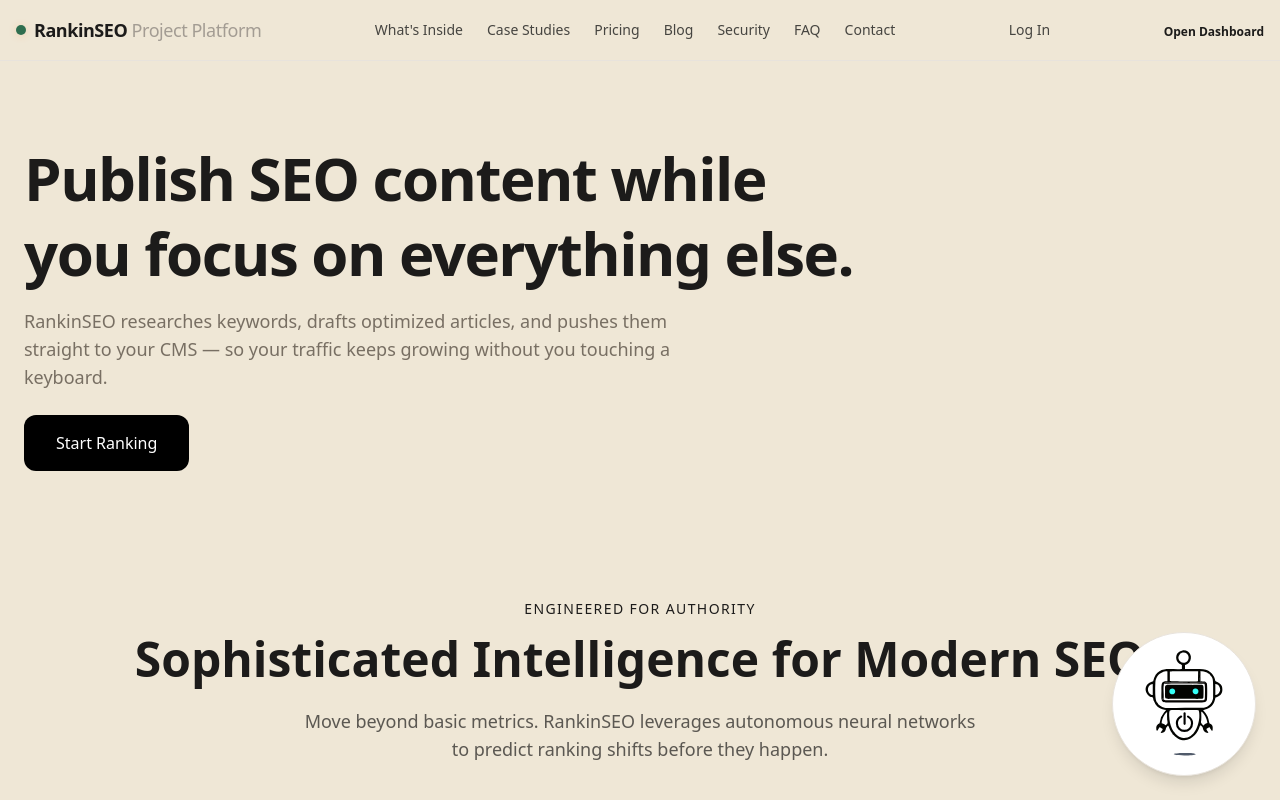
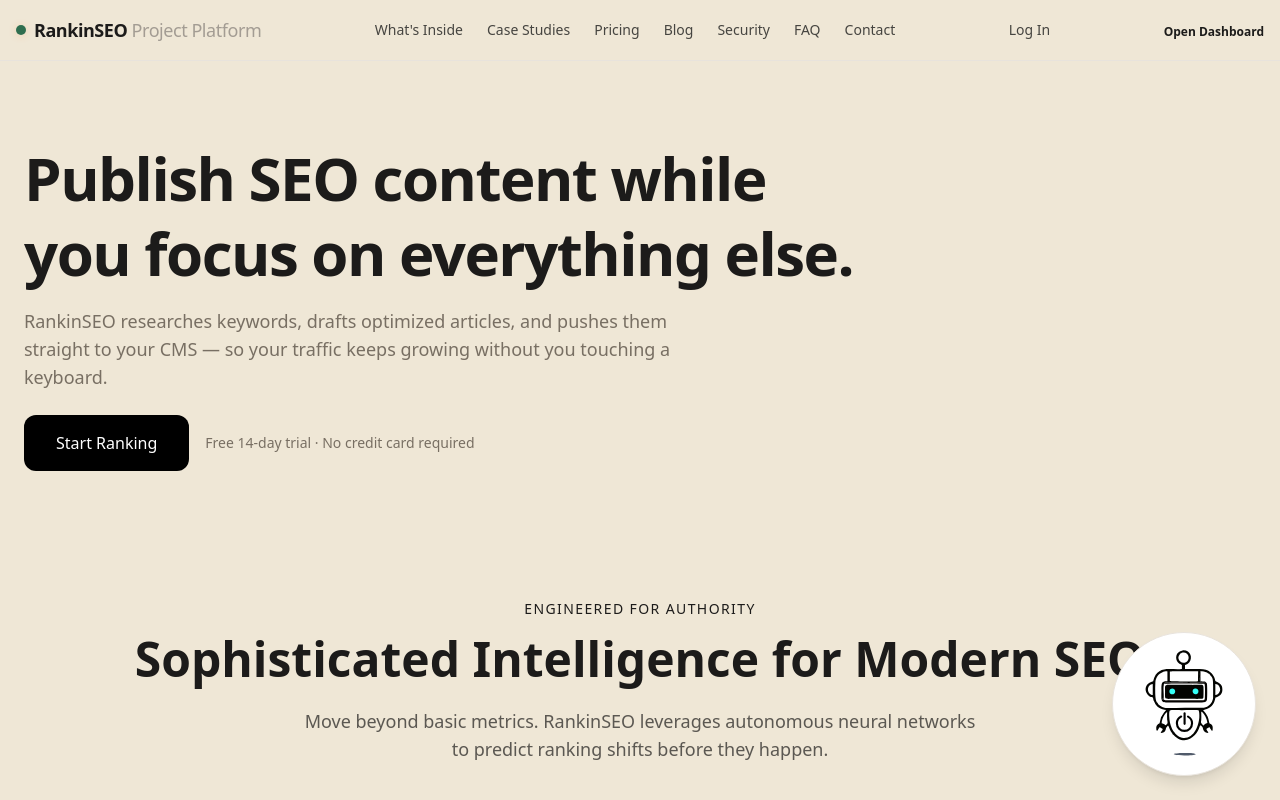
Before and after one commit to asgharshakir94-jpg/-my-seo-app, a Next.js app: page / in a window 1280 px wide. Shown: the top 800 px of the page. Built offline with nearby package versions, Linux system fonts and the light colour scheme.

Commit message:
Add trust line next to Start Ranking button

```diff
--- a/components/HomePageClient.tsx
+++ b/components/HomePageClient.tsx
@@ -82,6 +82,9 @@
                 Start Ranking
               </button>
             </Link>
+            <p className="text-sm text-slate">
+              Free 14-day trial · No credit card required
+            </p>
 
 
           </div>
```
